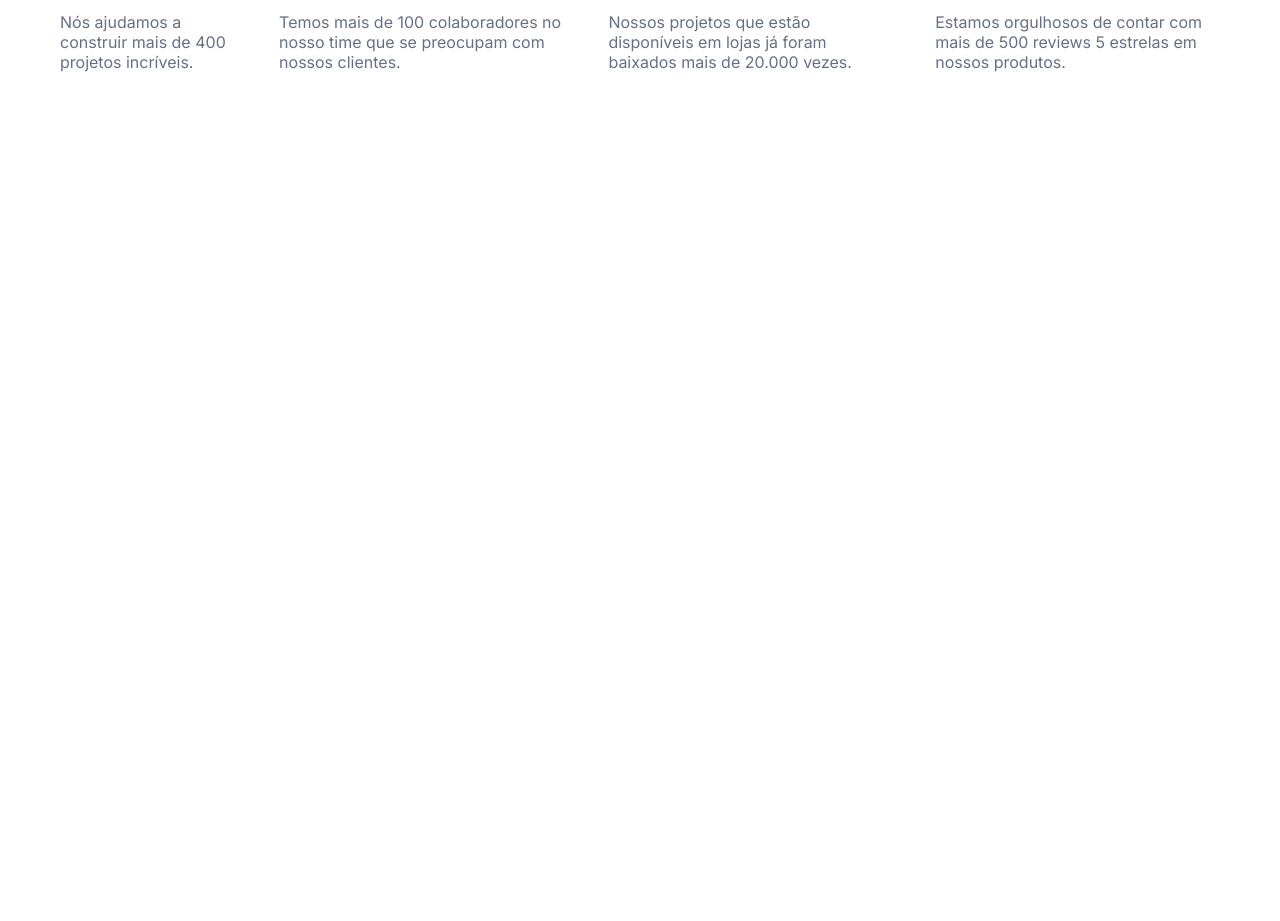
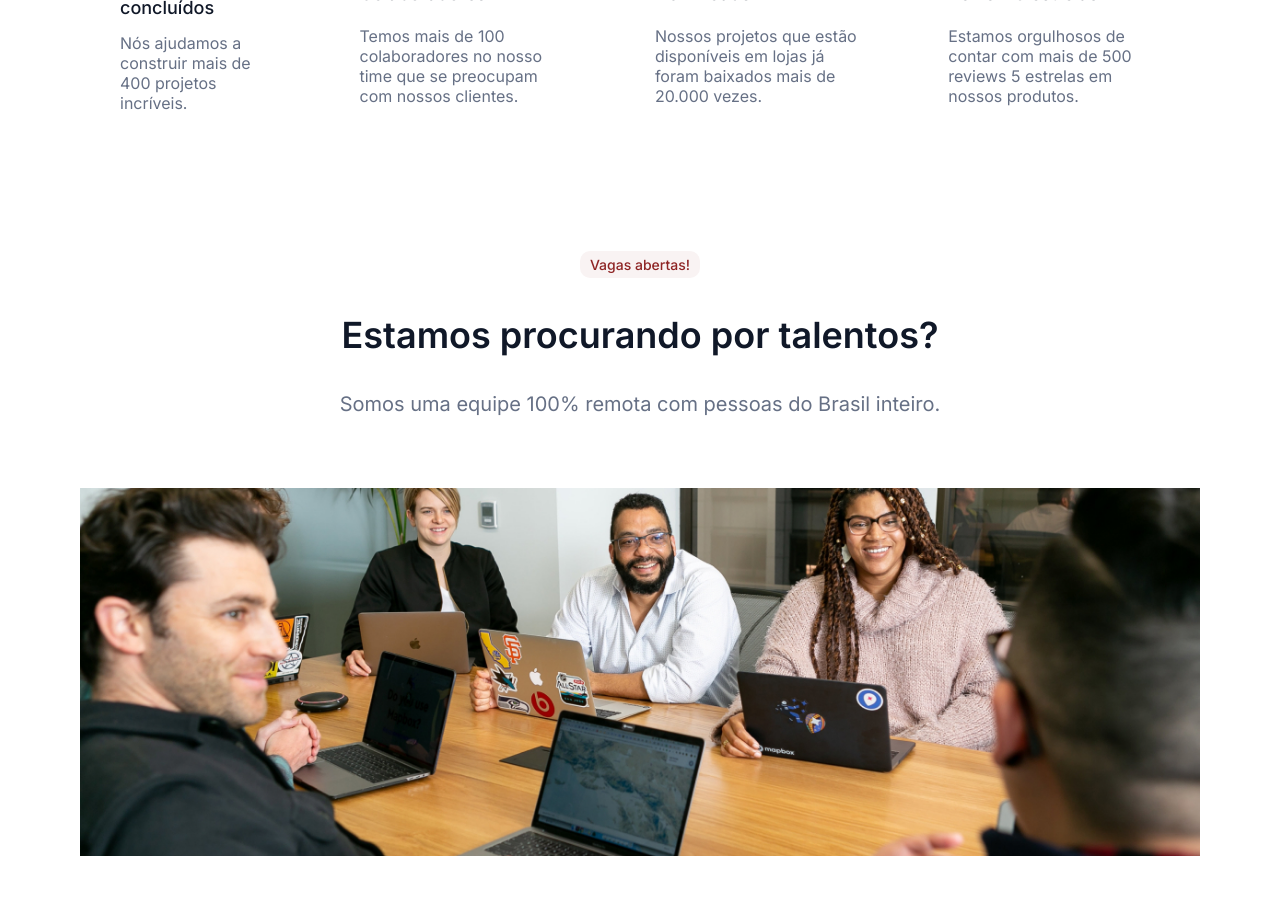
Before and after one commit to gizelecardoso/optimus_tech_alura, a plain HTML site: page index.html in a window 1280 px wide. Shown: the part 640-1561 px from the top of the page. Before the commit the page ends 800 px from the top, so only its background shows below. Drawn offline with Linux system fonts and the light colour scheme; a web font is replaced by a local one.

Commit message:
day4: Create section looking for a job with image

```diff
--- a/index.html
+++ b/index.html
@@ -56,7 +56,16 @@
         <h4 class="container_metrics_subtitle">Review 5 estrelas</h4>
         <p class="container_metrics_text">Estamos orgulhosos de contar com mais de 500 reviews 5 estrelas em nossos produtos.</p>
       </div>
-</section>
+    </section>
+
+    <section class="container_looking_for_talents">
+      <div class="container_looking_for_talents_texts">
+        <span class="container_looking_for_talents_pre_title">Vagas abertas!</span>
+        <h2 class="container_looking_for_talents_title">Estamos procurando por talentos?</h2>
+        <p class="container_looking_for_talents_sub_title">Somos uma equipe 100% remota com pessoas do Brasil inteiro.</p>
+      </div>
+      <img class="container_looking_for_talents_image" src="./assets/looking_for_talents.jpg">
+    </section>
   </main>
 </body>
 </html>
--- a/styles.css
+++ b/styles.css
@@ -3,7 +3,8 @@
 @import url('https://fonts.googleapis.com/css2?family=David+Libre:wght@400;500;700&family=Inter:wght@100..900&display=swap');
 
 * {
-  margin: 5px 10px;
+  margin: 5px 20px;
+  width: auto;
   padding: 0;
   box-sizing: border-box;
   text-decoration: none;
@@ -11,8 +12,8 @@
 
 :root {
   --white-first-color: #FFFFFF;
-  --grey-first-color: #3A404E;
-  --grey-second-color: #667085;
+  --gray-first-color: #3A404E;
+  --gray-second-color: #667085;
   --black-first-color: #101828;
   --red-first-color: #8E2424;
   --blue-first-color: #EAECF0;
--- a/styles/header.css
+++ b/styles/header.css
@@ -32,7 +32,7 @@
   text-decoration: none;
   padding: 0 10px;
   font-size: 16px;
-  color: var(--grey-second-color);
+  color: var(--gray-second-color);
   font-family: "Inter", sans-serif;
 }
 
@@ -45,7 +45,7 @@
 .navbar__buttons_link {
   margin-right: 20px;
   text-decoration: none;
-  color: var(--grey-second-color);
+  color: var(--gray-second-color);
   font-family: "Inter", sans-serif;
 }
 
--- a/styles/main.css
+++ b/styles/main.css
@@ -24,7 +24,7 @@
 .first_section_sub_title {
   font-size: 20px;
   font-weight: 400;
-  color: var(--grey-second-color);
+  color: var(--gray-second-color);
   font-family: "Inter", sans-serif;
 }
 
@@ -55,6 +55,51 @@
 .container_metrics_text {
   font-size: 16px;
   font-weight: 400;
-  color: var(--grey-second-color);
+  color: var(--gray-second-color);
   font-family: "Inter", sans-serif;
 }
+
+
+.container_looking_for_talents {
+  display: flex;
+  flex-direction: column;
+  align-items: center;
+  padding: 50px 0;
+}
+
+.container_looking_for_talents_texts {
+  display: flex;
+  flex-direction: column;
+  align-items: center;
+  height: 200px;
+  justify-content: space-around;
+  margin-bottom: 50px;
+}
+
+.container_looking_for_talents_pre_title {
+  font-size: 14px;
+  font-weight: 500;
+  color: var(--red-first-color);
+  font-family: "Inter", sans-serif;
+  background-color: rgba(142, 36, 36, 0.05);
+  padding: 5px 10px;
+  border-radius: 10px;
+}
+
+.container_looking_for_talents_title {
+  font-size: 36px;
+  font-weight: 600;
+  color: var(--black-first-color);
+  font-family: "Inter", sans-serif;
+}
+
+.container_looking_for_talents_sub_title {
+  font-size: 20px;
+  font-weight: 400;
+  color: var(--gray-second-color);
+  font-family: "Inter", sans-serif;
+}
+
+.container_looking_for_talents_image {
+  width: 100%;
+}
```
Also changed, not shown: assets/looking_for_talents.jpg (added), assets/readme/fourth_day.png (added), 1 other file.
